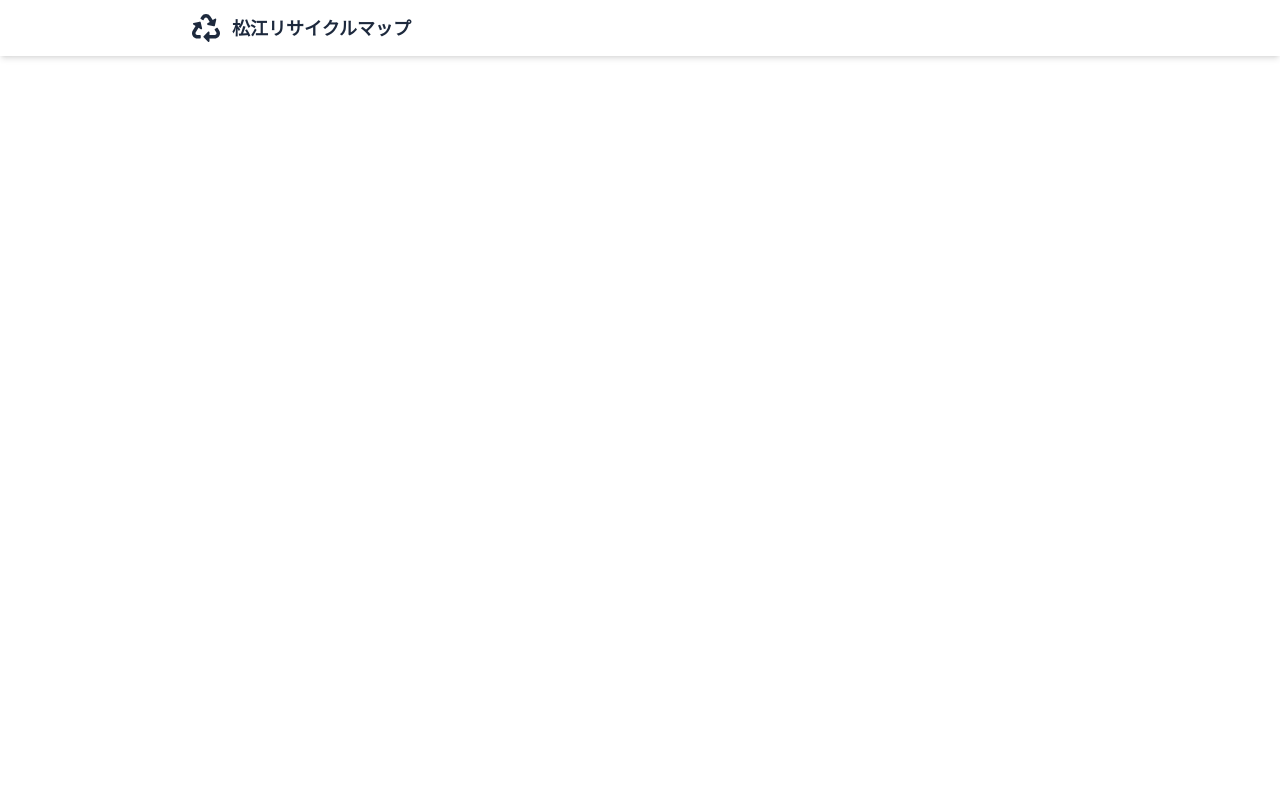
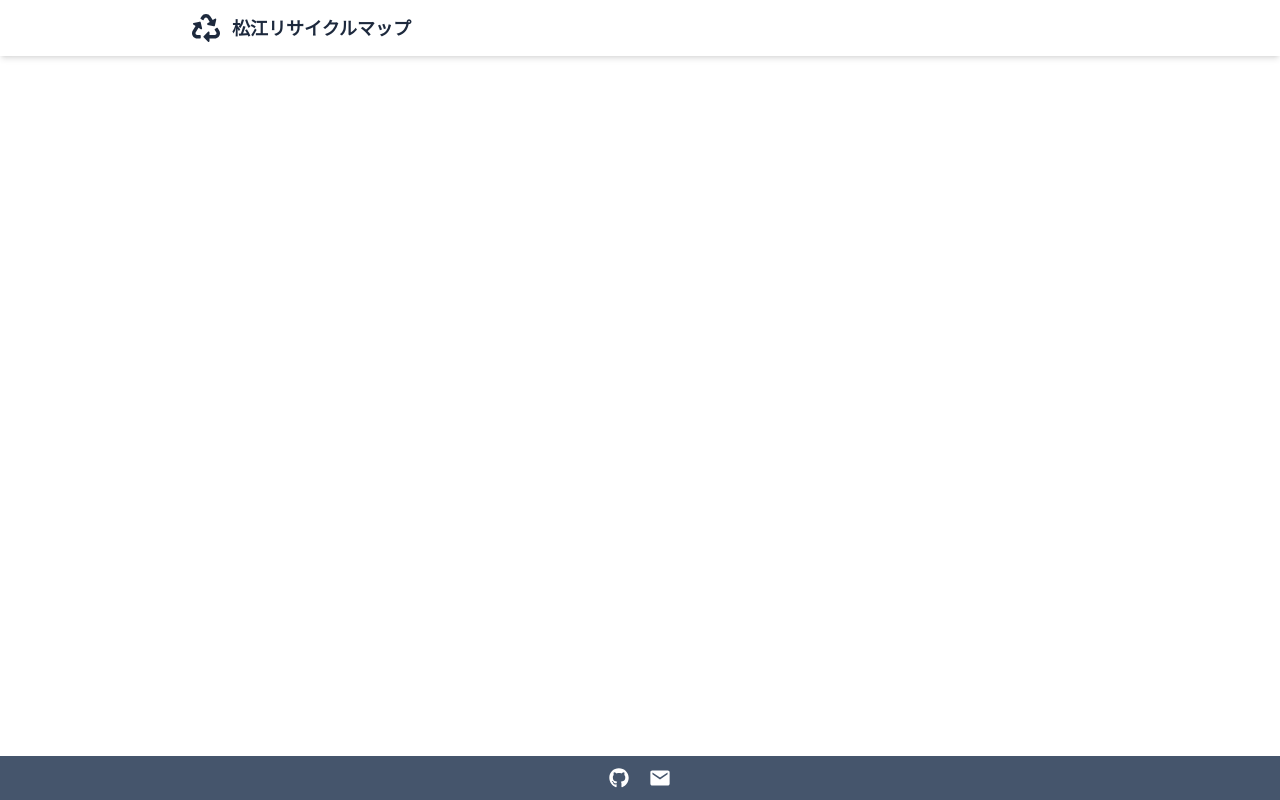
Before and after one commit to haruton3301/matsue-recycle-map, a React (Vite) app in the folder web/: page / in a window 1280 px wide. Built offline with nearby package versions, Linux system fonts and the light colour scheme.

Commit message:
Add footer

```diff
--- a/web/src/App.tsx
+++ b/web/src/App.tsx
@@ -1,10 +1,13 @@
+import { Footer } from "./components/Footer"
 import { Header } from "./components/Header"
 
 function App() {
   return (
-    <>
+    <div className="min-h-screen flex flex-col">
       <Header />
-    </>
+      <main className="flex-1 max-w-4xl"></main>
+      <Footer />
+    </div>
   )
 }
 
--- /dev/null
+++ b/web/src/components/Footer.tsx
@@ -0,0 +1,18 @@
+import { FaGithub } from "react-icons/fa"
+import { IoMdMail } from "react-icons/io"
+
+export const Footer = () => (
+  <footer className="bg-slate-600">
+    <div className="flex items-center justify-center gap-5 max-w-4xl h-11 mx-auto">
+      <a
+        href="https://github.com/haruton3301/matsue-recycle-map"
+        target="_blank"
+      >
+        <FaGithub size={20} color="white" />
+      </a>
+      <a href="mailto:kduxwr@gmail.com">
+        <IoMdMail size={22} color="white" />
+      </a>
+    </div>
+  </footer>
+)
```
